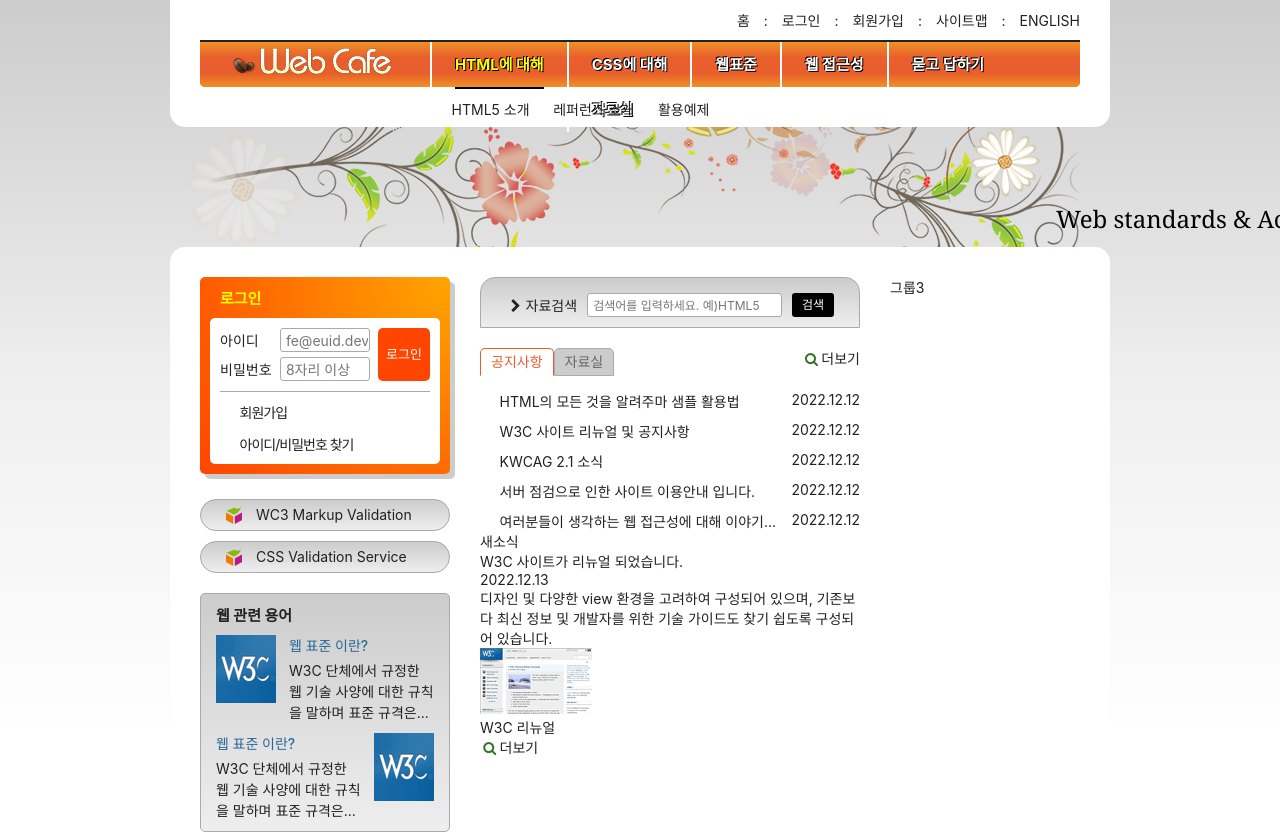
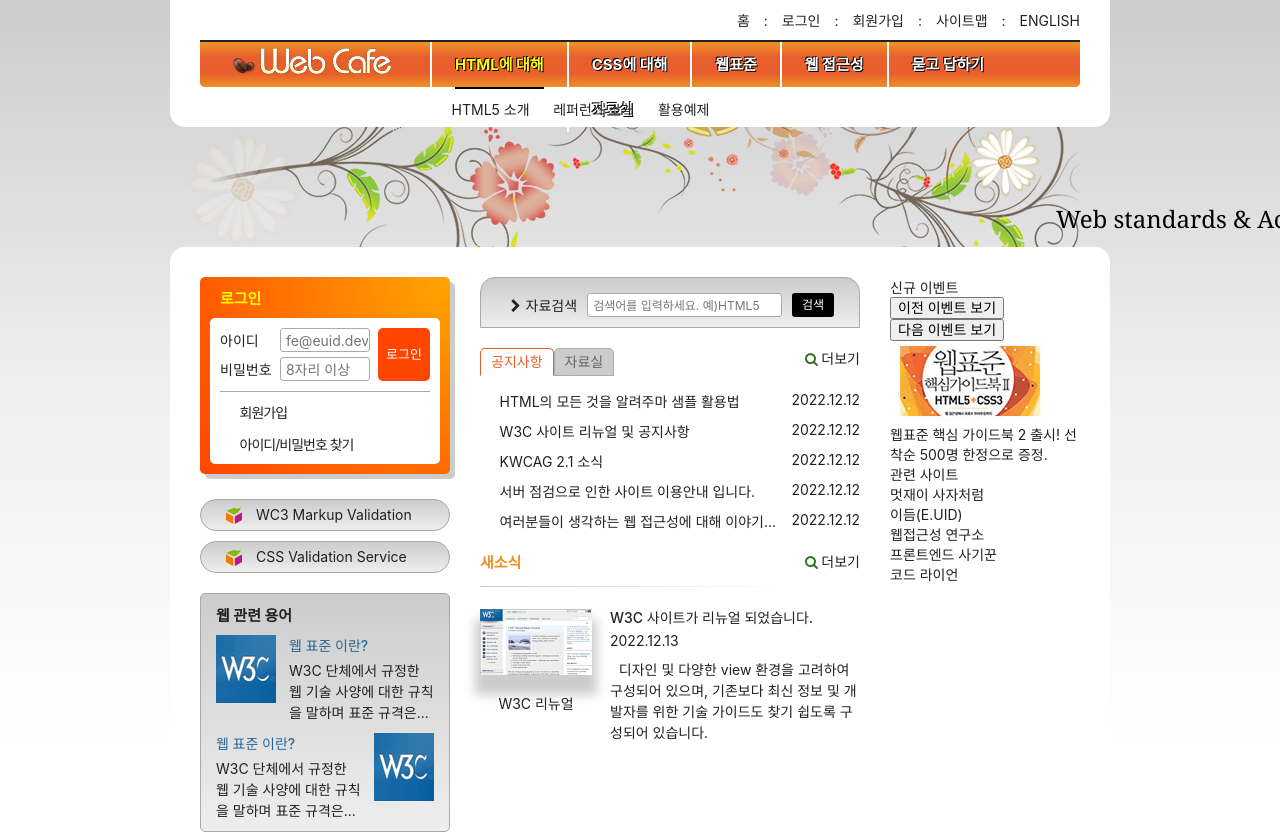
Before and after one commit to copiCat0/HTML5, a plain HTML site: page index.html in a window 1280 px wide. Shown: the top 835 px of the page. Drawn offline with Linux system fonts and the light colour scheme; a web font is replaced by a local one.

Commit message:
그룹 3 마크업

```diff
--- a/index.html
+++ b/index.html
@@ -285,9 +285,39 @@
         </a>
         <a href="/" class="icon-plus news-more more" title="새소식">더보기</a>
       </section>
+    </div>
+
+
+    <div class="group group3">
+      <div class="gradient-effect">
+        <section class="event">
+          <h2 class="event-title">신규 <span class="accent-color">이벤트</span></h2>
+          <div class="event-button-wrapper">
+            <button type="button" class="event-button event-button-prev">이전 이벤트 보기</button>
+            <button type="button" class="event-button event-button-next">다음 이벤트 보기</button>
+          </div>
+          <div id="eventDetail">
+            <p class="event-thumbnail">
+              <img src="./assets/free_gift.gif" alt="이벤트 경품 : 웹표준 핵심 가이드북 2(HTML5+CSS3) 증정" />
+            </p>
+            <p class="event-brief">
+              <em>웹표준 핵심 가이드북 2 출시!</em> 선착순 500명 한정으로 증정.
+            </p>
+          </div>
+        </section>
+        <section class="related">
+          <h2 class="related-title">관련 <span class="accent-color">사이트</span></h2>
+          <ul class="related-list" tabindex="0">
+            <li><a href="/">멋재이 사자처럼</a></li>
+            <li><a href="/">이듬(E.UID)</a></li>
+            <li><a href="/">웹접근성 연구소</a></li>
+            <li><a href="/">프론트엔드 사기꾼</a></li>
+            <li><a href="/">코드 라이언</a></li>
+          </ul>
+        </section>
+      </div>
 
     </div>
-    <div class="group group3">그룹3</div>
   </main>
   <article class="slogan">슬로건</article>
   <footer class="footer">
--- a/styles/style.css
+++ b/styles/style.css
@@ -569,6 +569,69 @@
   color: hsla(110, 50%, 30%, 1);
 }
 
+.news{
+  position: relative;
+  margin-top:20px;
+
+}
+
+.news-link{
+  display: block;
+}
+
+.news-item{
+  position: relative;
+  margin-top: 35px;
+  padding-left:130px
+}
+
+.news-title{
+  font-weight: 700;
+  color: #ef9126;
+  font-size: 1.5rem;
+}
+
+.news-item-thumbnail{
+  position: absolute;
+  top:2px;
+  left:0px;
+  text-align: center;
+}
+
+.news-item-title{
+  font-weight: 500;
+}
+
+.news-item-thumbnail img{
+  box-shadow: 0 15px 10px 5px #ccc;
+  margin-bottom: 15px;
+}
+
+.news-item-date{
+  display: block;
+  margin:5px 0 10px
+}
+
+.news-item-brief{
+  line-height: 1.5;
+  text-indent: 1ch;
+}
+
+.news::before{
+  content : "";
+  position: absolute;
+  background: #aaa linear-gradient(to right, #ccc, #fff);
+  top:35px;
+  width: 80%;
+  height:1px;
+}
+
+.news-more{
+  position: absolute;
+  top : -8px;
+  right: -8px;
+  padding: 8px;
+}
 /* 슬로건 */
 .slogan {
   background: skyblue;
```
Also changed, not shown: index-complete.html (+2 -0 lines).
